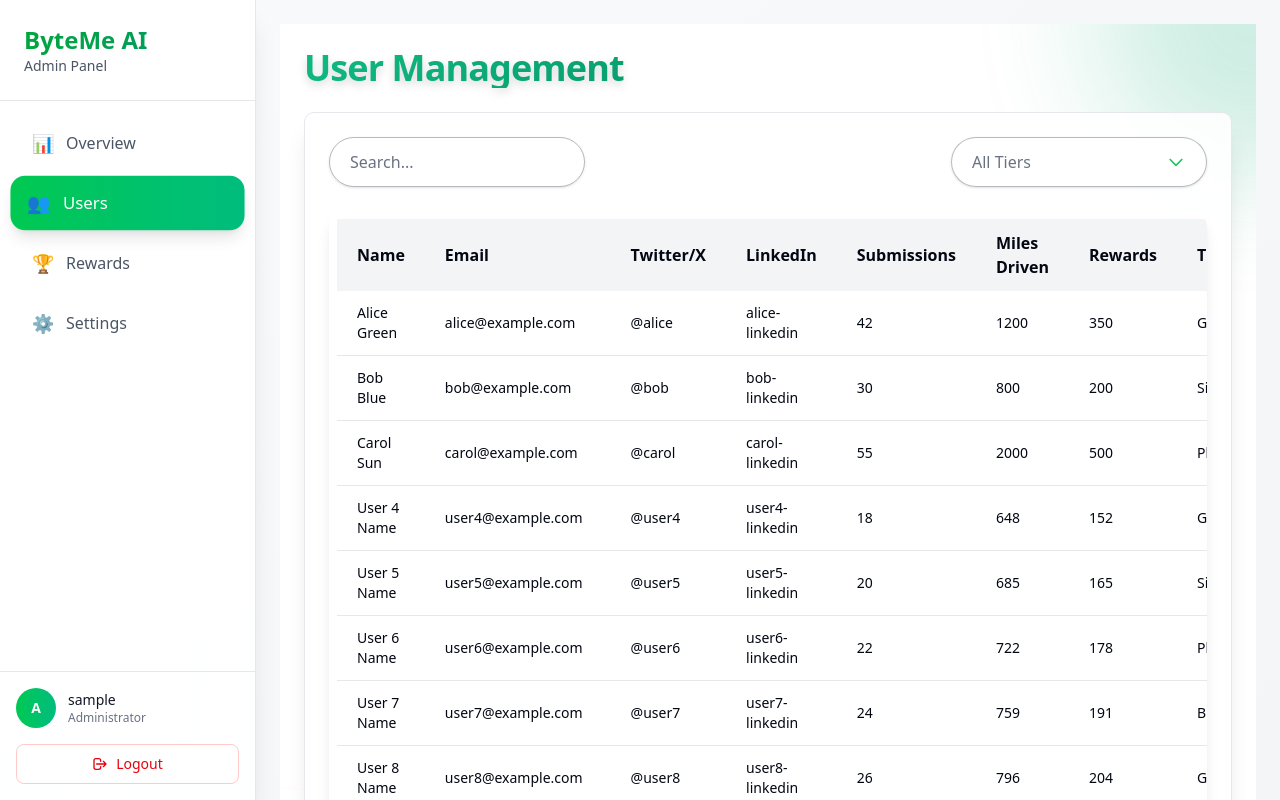
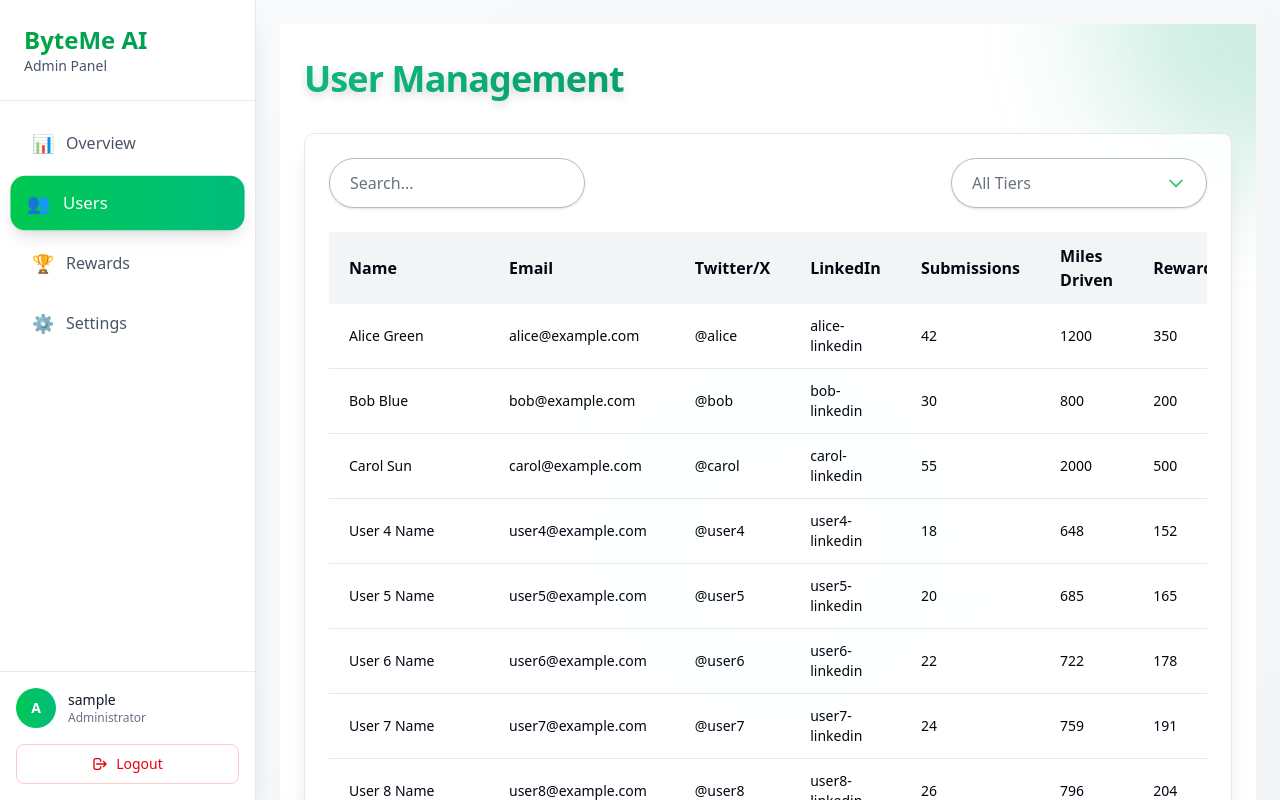
Before and after one commit to DattatrayPatil-Alchemytech/byteme-ai-frontend, a Next.js app: page /admin/users in a window 1280 px wide. Shown: the top 800 px of the page. Built offline with nearby package versions, Linux system fonts and the light colour scheme; sample sign-in values are in the browser's storage.

Commit message:
feat: BA-50 Table design changes.

```diff
--- a/app/admin/users/page.tsx
+++ b/app/admin/users/page.tsx
@@ -7,11 +7,15 @@ import { SearchFilter } from '../../../components/ui/SearchFilter';
 import Link from 'next/link';
 import { Button } from '@/components/ui/button';
 import { Select } from '@/components/ui/DropdownMenu';
+import type { CellContext } from '@tanstack/react-table';
 
 const columns = [
   {
     accessorKey: 'name',
     header: 'Name',
+    cell: (cell: CellContext<any, any>) => (
+      <span className="block min-w-[120px] max-w-[200px] whitespace-normal break-words">{cell.getValue()}</span>
+    ),
   },
   {
     accessorKey: 'email',
@@ -90,8 +94,13 @@ export default function UsersPage() {
         <div className="absolute w-20 h-20 border-2 border-emerald-400/30 rounded-full animate-spin" style={{ top: '65%', left: '15%', animationDuration: '15s' }} />
       </div>
       <div className="relative z-10 p-6 space-y-6">
-        <h1 className="text-3xl md:text-4xl font-extrabold text-gradient-ev-green animate-fade-in drop-shadow-lg tracking-tight font-sans">User Management</h1>
-        <Card className="p-6 bg-white/90 backdrop-blur-md shadow-xl">
+        <h1
+          className="text-3xl md:text-4xl font-extrabold text-gradient-ev-green animate-fade-in drop-shadow-lg tracking-tight font-sans"
+          style={{ lineHeight: '1.2', paddingTop: '0.25em', paddingBottom: '0.25em', overflow: 'visible' }}
+        >
+          User Management
+        </h1>
+        <Card className="p-6 bg-white/90 backdrop-blur-md shadow-xl overflow-x-auto">
           {/* Consistent search/filter row */}
           <div className="flex flex-col md:flex-row md:items-center md:justify-between gap-4 mb-6">
             <input
@@ -109,7 +118,7 @@ export default function UsersPage() {
               className="min-w-[140px]"
             />
           </div>
-          <DataTable columns={columns} data={filteredUsers} />
+          <DataTable columns={columns} data={filteredUsers} isSuperAdmin={true} />
         </Card>
       </div>
     </div>
--- a/components/ui/DataTable.tsx
+++ b/components/ui/DataTable.tsx
@@ -9,6 +9,8 @@ import {
   getPaginationRowModel,
   SortingState,
   getSortedRowModel,
+  HeaderGroup,
+  Header,
 } from "@tanstack/react-table";
 import { Button } from "@/components/ui/button";
 
@@ -18,6 +20,7 @@ interface DataTableProps<TData, TValue> {
   search?: string;
   onSearchChange?: (value: string) => void;
   searchPlaceholder?: string;
+  isSuperAdmin?: boolean;
 }
 
 export function DataTable<TData, TValue>({
@@ -26,6 +29,7 @@ export function DataTable<TData, TValue>({
   search,
   onSearchChange,
   searchPlaceholder = "Search...",
+  isSuperAdmin = false,
 }: DataTableProps<TData, TValue>) {
   const [sorting, setSorting] = React.useState<SortingState>([]);
   const [globalFilter, setGlobalFilter] = React.useState("");
@@ -60,12 +64,14 @@ export function DataTable<TData, TValue>({
           className="border rounded-full px-4 py-2 w-full sm:w-64 shadow focus:ring-2 focus:ring-primary outline-none"
         />
       )}
-      <div className="overflow-x-auto rounded-2xl shadow-lg bg-white/90 p-2">
+      <div className={
+        `overflow-x-auto${!isSuperAdmin ? ' rounded-2xl shadow-lg bg-white/90 p-2' : ''}`
+      }>
         <table className="min-w-full text-sm">
           <thead className="bg-muted text-foreground">
-            {table.getHeaderGroups().map(headerGroup => (
+            {table.getHeaderGroups().map((headerGroup: HeaderGroup<TData>) => (
               <tr key={headerGroup.id}>
-                {headerGroup.headers.map(header => (
+                {headerGroup.headers.map((header: Header<TData, unknown>) => (
                   <th
                     key={header.id}
                     className="px-5 py-3 text-left font-semibold text-base cursor-pointer select-none"
```
